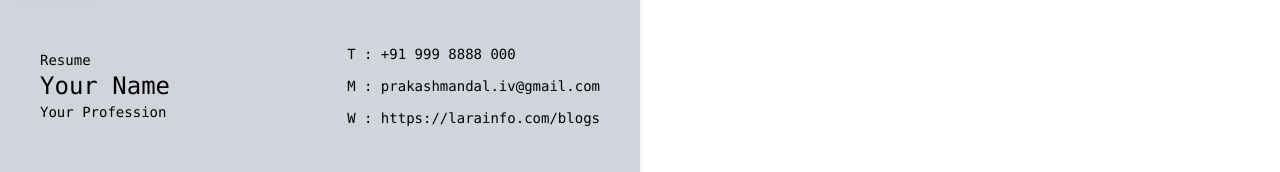
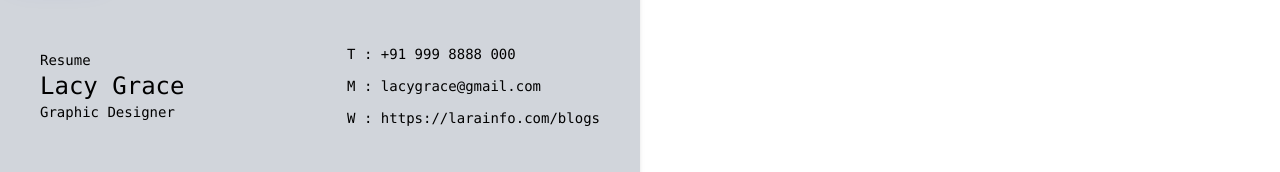
Before and after one commit to PrakashMandal-IV/Build_My_Resume, a React (Create React App) app: page /home in a window 1280 px wide. Shown: the part 170-342 px from the top of the page. Built offline with nearby package versions, Linux system fonts and the light colour scheme.

Commit message:
Add : TempData

```diff
--- /dev/null
+++ b/src/JsonData.json
@@ -0,0 +1,12 @@
+{
+    "PersonalData":{
+        "FirstName":"Lacy",
+        "LastName":"Grace",
+        "Profession":"Graphic Designer",
+        "Contact":{
+            "Phone":"+91 999 8888 000",
+            "Email":"lacygrace@gmail.com",
+            "Website":"https://larainfo.com/blogs"
+        }
+    }
+}
--- a/src/component/Resumes/Resume_1.jsx
+++ b/src/component/Resumes/Resume_1.jsx
@@ -1,9 +1,10 @@
-import React, { useRef } from "react";
+import React, { useRef, useState } from "react";
 import { PrimaryButton } from "../Button";
 import ReactToPrint from "react-to-print";
-
+import MyData from '../../JsonData.json'
 function Resume_1() {
     const printRef = useRef(null);
+    const [Information,SetInformation] = useState(MyData)
     return (<>
 
 
@@ -17,14 +18,14 @@ function Resume_1() {
                 <nav className="bg-gray-300   h-32 md:h-56 flex">
                     <div className="flex flex-col w-full my-auto pl-10">
                         <p className="text-sm  font-light ">Resume</p>
-                        <p className="text-2xl ">Your Name</p>
-                        <p className="text-sm font-light ">Your Profession</p>
+                        <p className="text-2xl ">{Information.PersonalData.FirstName+" "+Information.PersonalData.LastName}</p>
+                        <p className="text-sm font-light ">{Information.PersonalData.Profession}</p>
                     </div>
                     <div className="flex w-full my-auto">
                             <div className="ml-auto flex flex-col gap-3 mr-10">
-                                <p className="font-light text-sm"> <span className="font-medium  ">T :</span> +91 999 8888 000</p>
-                                <p className="font-light text-sm "> <span className="font-medium  ">M :</span> prakashmandal.iv@gmail.com</p>
-                                <p className="font-light text-sm "> <span className="font-medium  ">W :</span> https://larainfo.com/blogs</p>
+                                <p className="font-light text-sm"> <span className="font-medium  ">T :</span> {Information.PersonalData.Contact.Phone}</p>
+                                <p className="font-light text-sm "> <span className="font-medium  ">M :</span> {Information.PersonalData.Contact.Email}</p>
+                                <p className="font-light text-sm "> <span className="font-medium  ">W :</span> {Information.PersonalData.Contact.Website}</p>
                             </div>
                     </div>
                 </nav>
```
